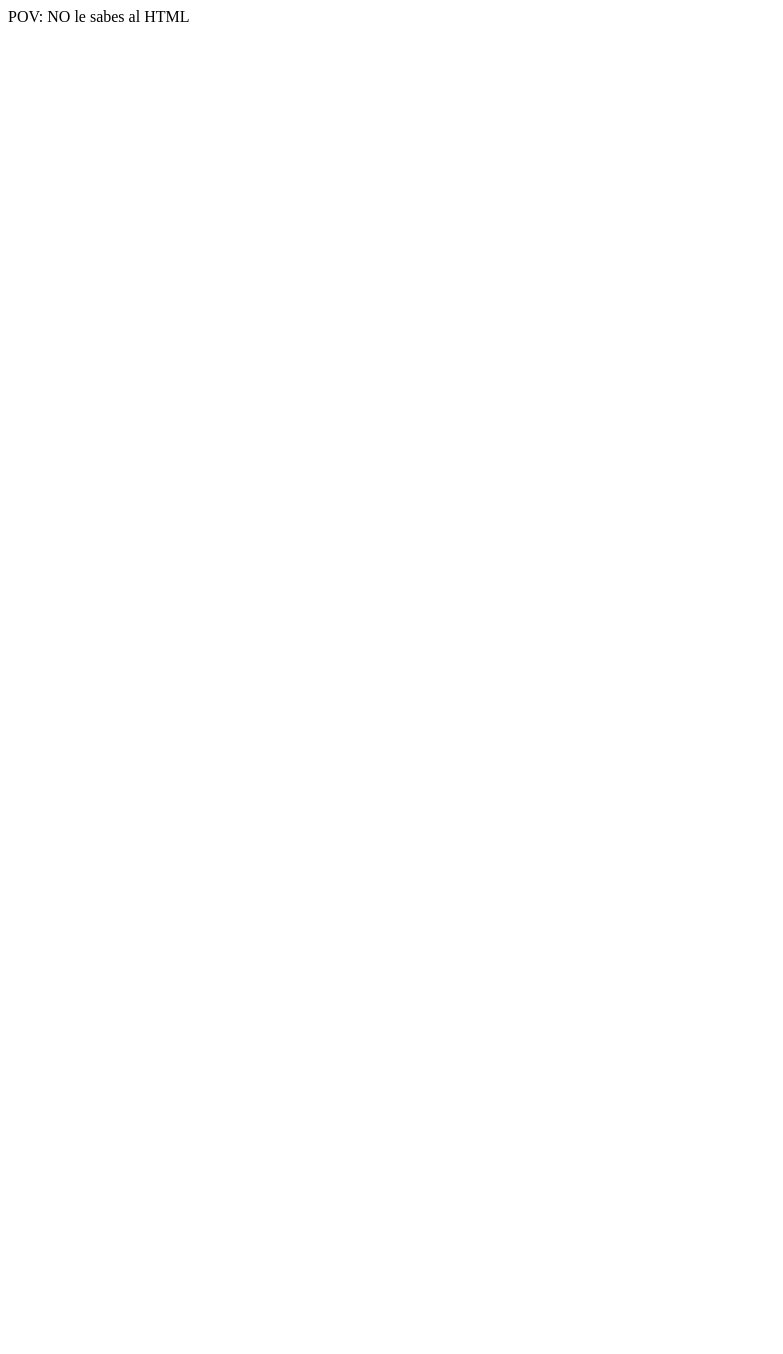
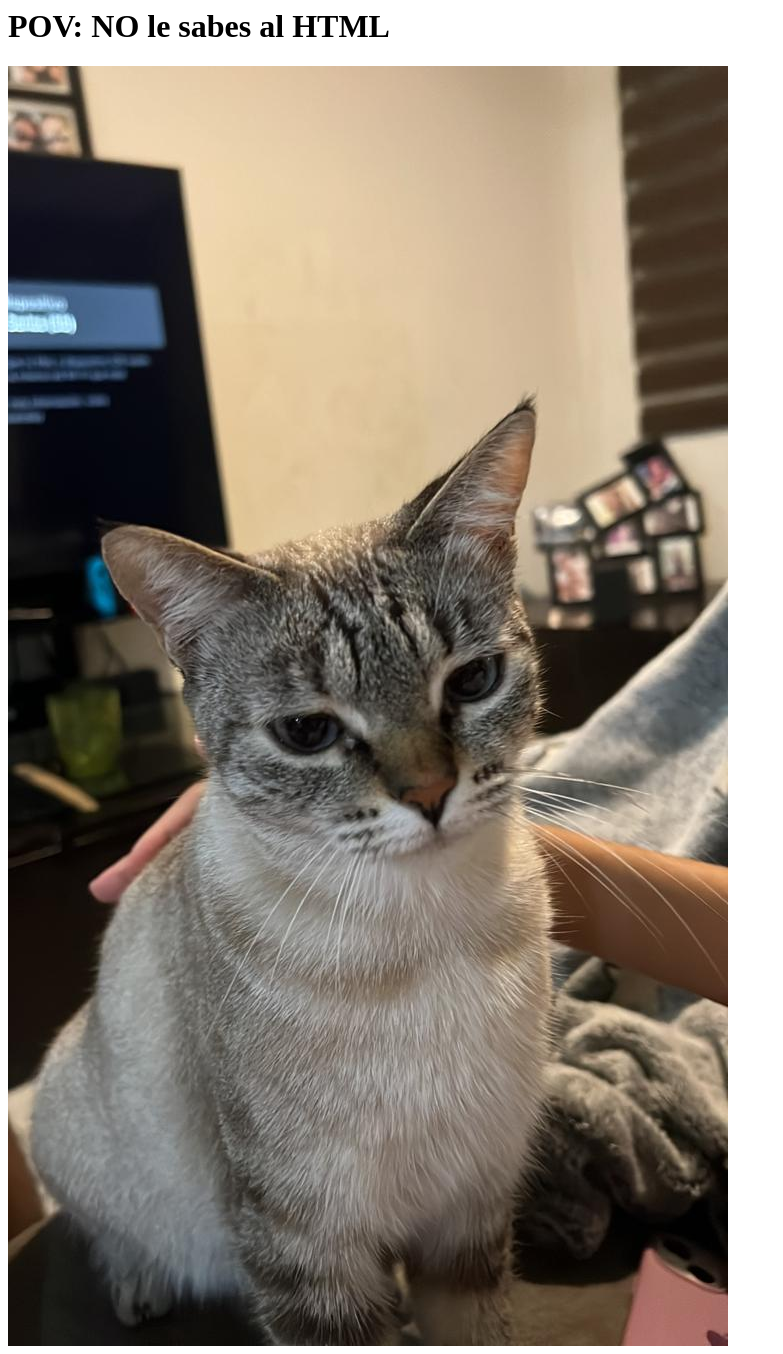
Before and after one commit to julio-romero/maaanuelromero.github.io, a plain HTML site: page index.html in a window 1280 px wide. Shown: the whole page, without its empty margins (0-783 px from the left). Before the commit the page ends 800 px from the top, so only its background shows below. Drawn offline with Linux system fonts and the light colour scheme.

Commit message:
Se agrego imagen

```diff
--- a/index.html
+++ b/index.html
@@ -1 +1,4 @@
-POV: NO le sabes al HTML
+<h1> POV: NO le sabes al HTML </h1>
+<a href="https://github.com/maaanuelromero">
+    <img src="assets/images/gato.jpg">
+</a>
```
Also changed, not shown: assets/images/gato.jpg (added).
